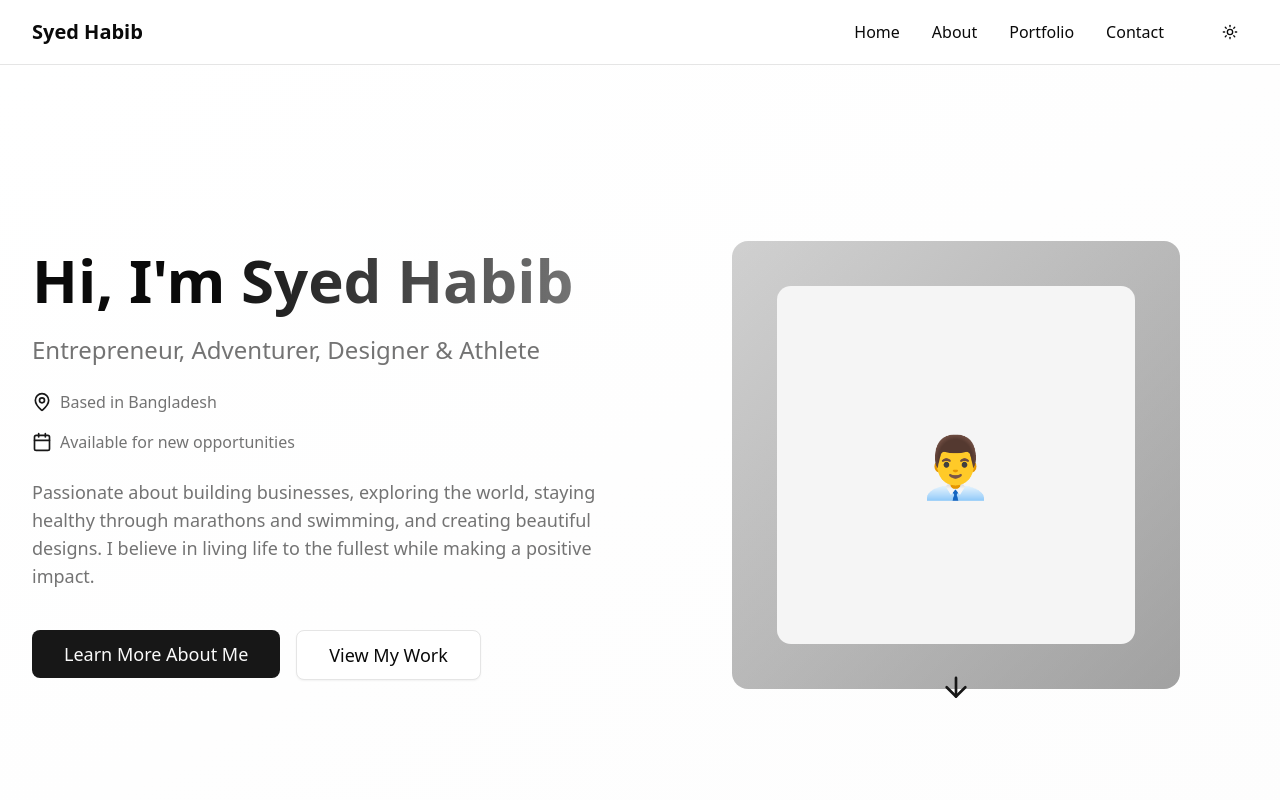
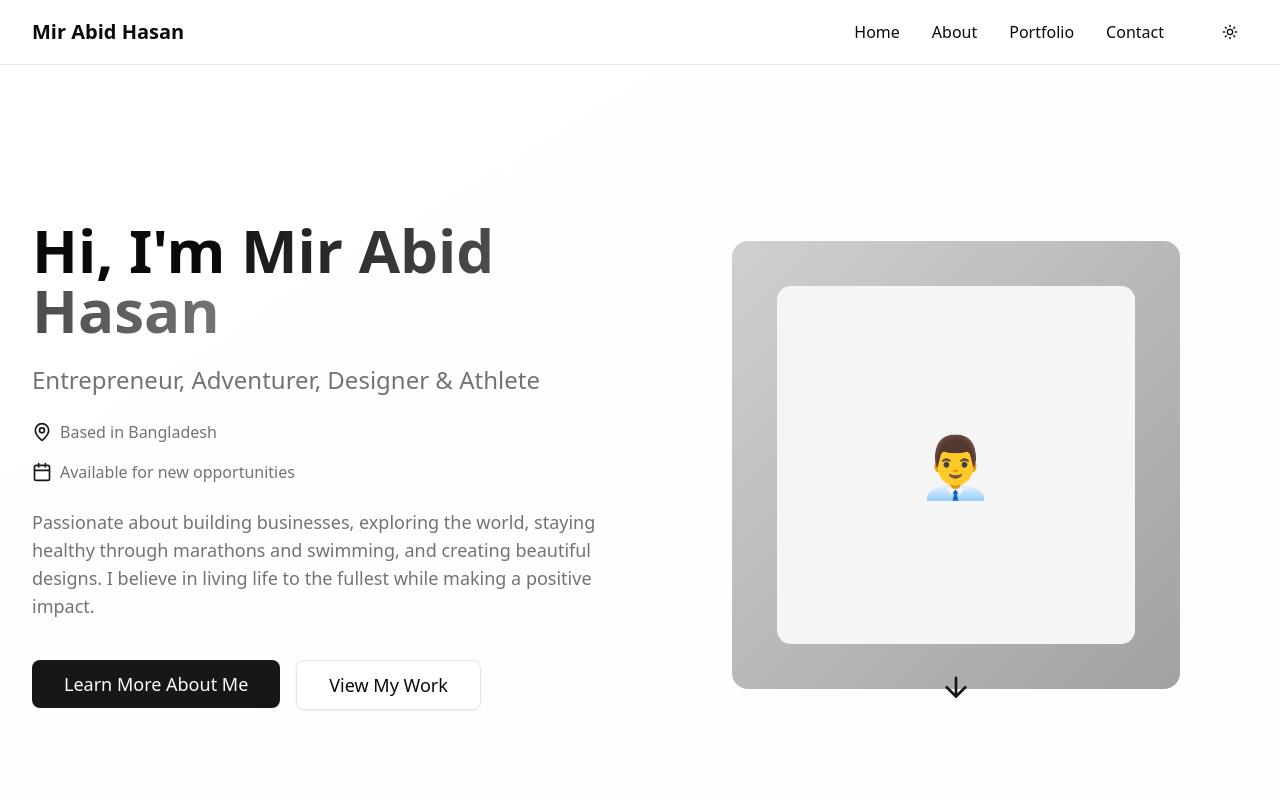
Before and after one commit to ahsanhabibakik/abid, a Next.js app: page / in a window 1280 px wide. Shown: the top 800 px of the page. Built offline with nearby package versions, Linux system fonts and the light colour scheme.

Commit message:
feat: update personal branding in navbar, contact section, hero section, and layout metadata

```diff
--- a/components/layout/navbar.tsx
+++ b/components/layout/navbar.tsx
@@ -26,7 +26,7 @@ export function Navbar() {
       <div className="container mx-auto px-4 sm:px-6 lg:px-8">
         <div className="flex h-16 items-center justify-between">
           <Link href="/" className="text-xl font-bold text-foreground hover:text-primary transition-colors">
-            Syed Habib
+            Mir Abid Hasan
           </Link>
 
           <div className="hidden md:flex items-center space-x-8">
--- a/components/sections/contact-section.tsx
+++ b/components/sections/contact-section.tsx
@@ -10,8 +10,8 @@ export function ContactSection() {
     {
       icon: Mail,
       label: "Email",
-      value: "syed.habib@example.com",
-      href: "mailto:syed.habib@example.com"
+      value: "mir.abid.hasan@example.com",
+      href: "mailto:mir.abid.hasan@example.com"
     },
     {
       icon: Phone,
@@ -31,39 +31,39 @@ export function ContactSection() {
     {
       icon: Facebook,
       label: "Facebook",
-      href: "https://facebook.com/syedhabib",
+      href: "https://facebook.com/mirabidhasan",
       color: "hover:text-blue-600"
     },
     {
       icon: Linkedin,
       label: "LinkedIn",
-      href: "https://linkedin.com/in/syedhabib",
+      href: "https://linkedin.com/in/mirabidhasan",
       color: "hover:text-blue-700"
     },
     {
       icon: Twitter,
       label: "Twitter",
-      href: "https://twitter.com/syedhabib",
+      href: "https://twitter.com/mirabidhasan",
       color: "hover:text-blue-400"
     },
     {
       icon: Instagram,
       label: "Instagram",
-      href: "https://instagram.com/syedhabib",
+      href: "https://instagram.com/mirabidhasan",
       color: "hover:text-pink-600"
     },
     {
       icon: Github,
       label: "GitHub",
-      href: "https://github.com/syedhabib",
+      href: "https://github.com/mirabidhasan",
       color: "hover:text-gray-600"
     }
   ];
 
   const businessFacebook = {
-    name: "Syed Habib Business",
+    name: "Mir Abid Hasan Business",
     description: "Follow my business journey and insights",
-    href: "https://facebook.com/syedhabibbusiness"
+    href: "https://facebook.com/mirabidhasanbusiness"
   };
 
   return (
--- a/components/sections/hero-section.tsx
+++ b/components/sections/hero-section.tsx
@@ -29,7 +29,7 @@ export function HeroSection() {
             >
               Hi, I&apos;m{" "}
               <span className="bg-gradient-to-r from-primary to-primary/60 bg-clip-text text-transparent">
-                Syed Habib
+                Mir Abid Hasan
               </span>
             </motion.h1>
 
--- a/src/app/layout.tsx
+++ b/src/app/layout.tsx
@@ -15,7 +15,7 @@ const geistMono = Geist_Mono({
 });
 
 export const metadata: Metadata = {
-  title: "Syed Habib - Portfolio",
+  title: "Mir Abid Hasan - Portfolio",
   description: "Personal portfolio showcasing business, travel, health, marathon, swimming and design work",
 };
 
```
